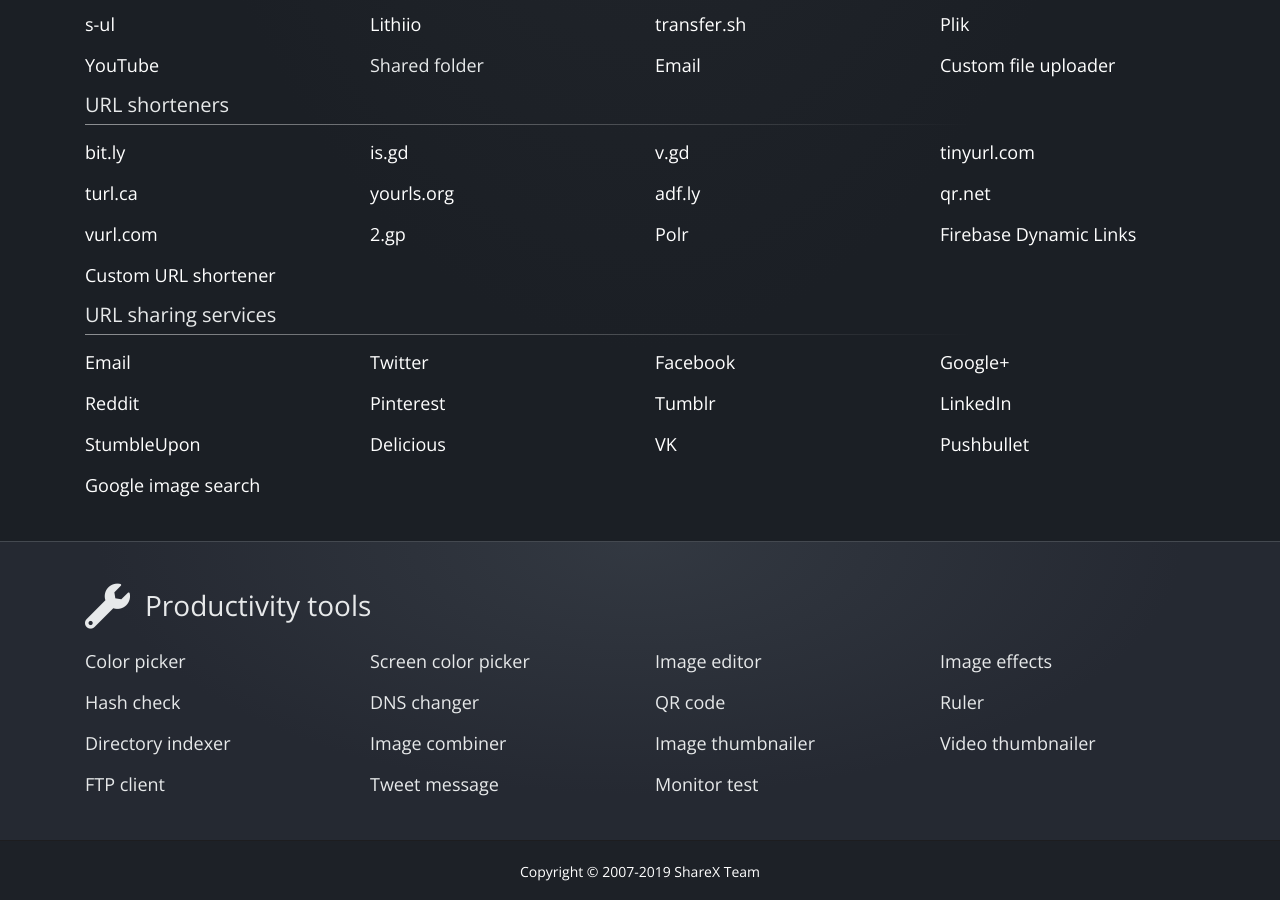
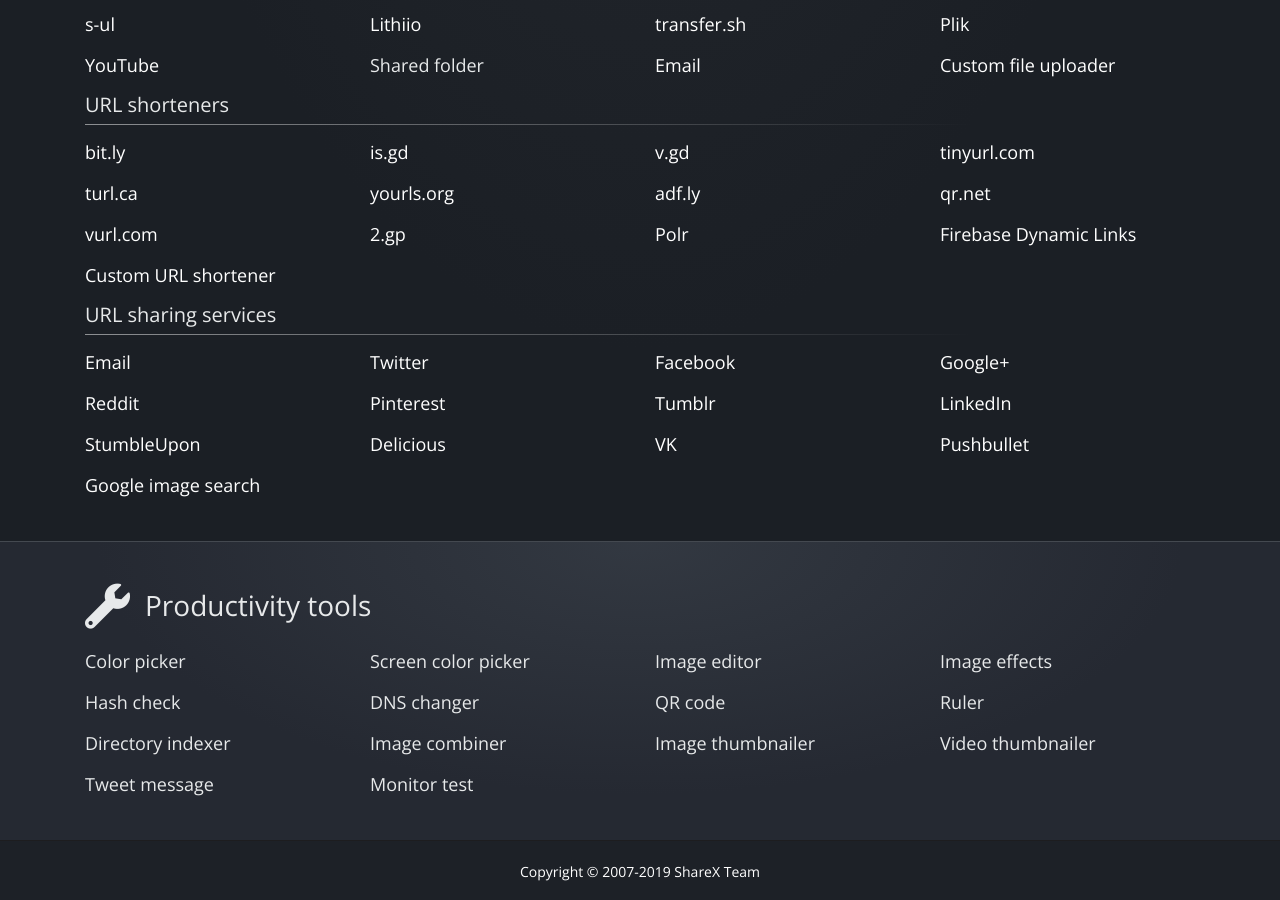
Before and after one commit to ShareX/sharex.github.io, a Jekyll site: the page built from index.html, in a window 1280 px wide and 900 px high, scrolled down 3640 px. Built offline with Jekyll 4.4.1, drawn with Linux system fonts in a browser that asks for light colours; comment, search, counter and statistics services are not loaded.

Commit message:
Removed FTP Client from List

```diff
--- a/index.html
+++ b/index.html
@@ -261,7 +261,6 @@
             <div class="col-sm-3">Image combiner</div>
             <div class="col-sm-3">Image thumbnailer</div>
             <div class="col-sm-3">Video thumbnailer</div>
-            <div class="col-sm-3">FTP client</div>
             <div class="col-sm-3">Tweet message</div>
             <div class="col-sm-3">Monitor test</div>
         </div>
```
